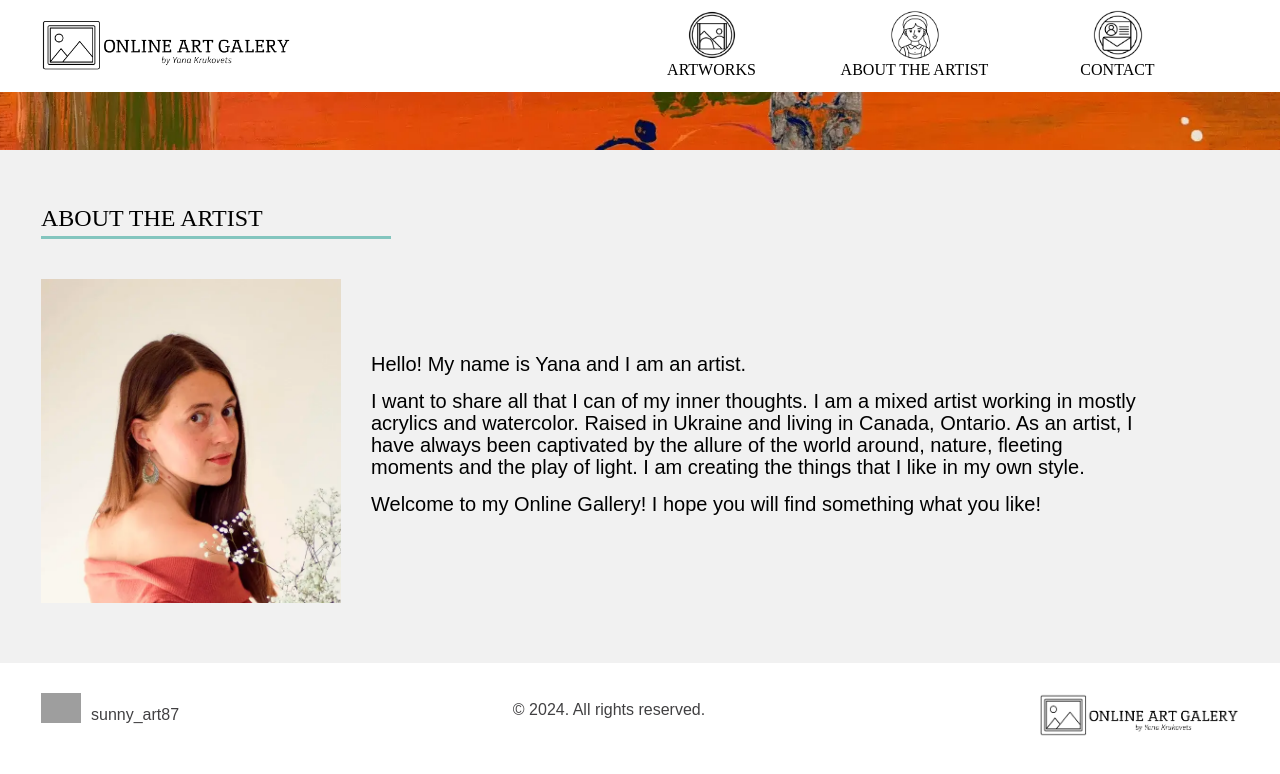
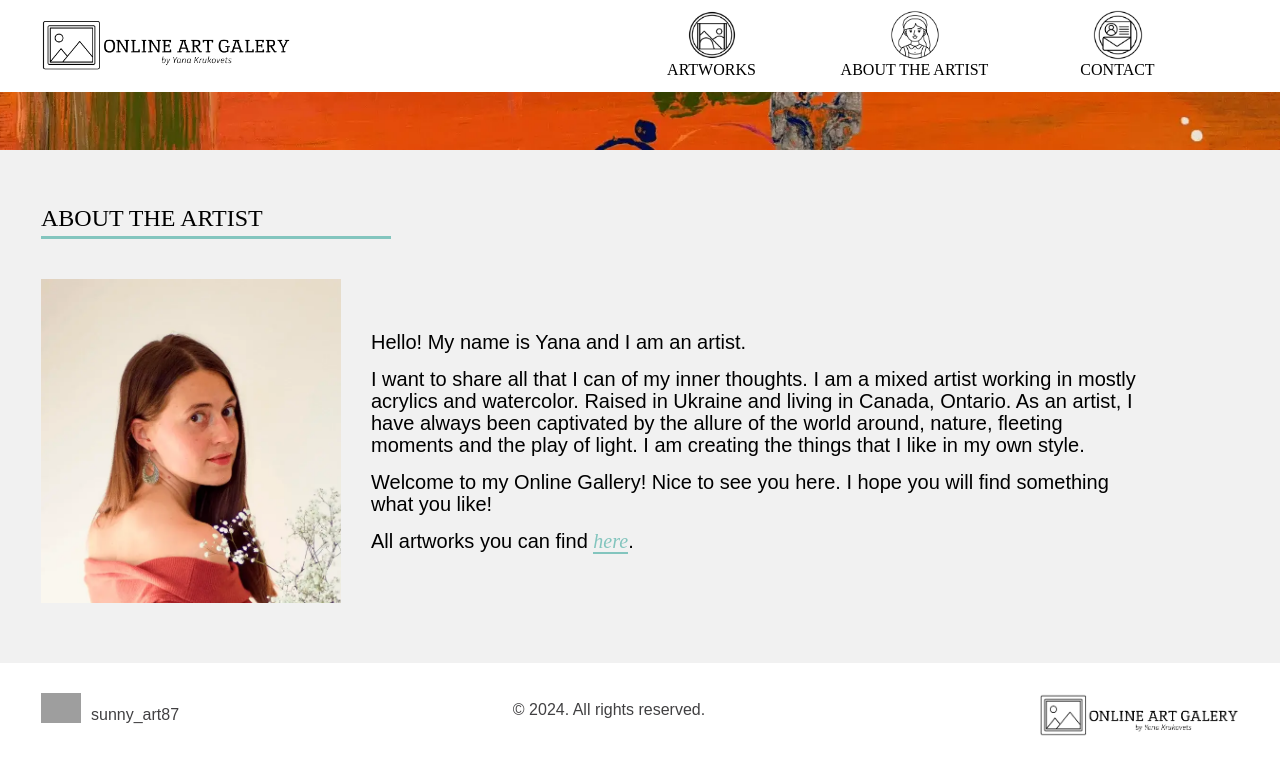
Before and after one commit to YanaKrukovets/gallery, a Next.js app: page /about in a window 1280 px wide. Shown: the top 774 px of the page. Built offline with nearby package versions, Linux system fonts and the light colour scheme; grey boxes are pictures that could not be loaded; a web font is replaced by a local one.

Commit message:
about fix

```diff
--- a/pages/about.js
+++ b/pages/about.js
@@ -72,9 +72,20 @@ export default function About() {
                 nature, fleeting moments and the play of light. I am creating
                 the things that I like in my own style.
               </p>
-              <p className="mb-[15px]" role="heading">
-                Welcome to my Online Gallery! I hope you will find something
-                what you like!
+              <p className="mb-[15px]">
+                Welcome to my Online Gallery! Nice to see you here. I hope you
+                will find something what you like!
+              </p>
+              <p className="text-[20px]">
+                All artworks you can find{" "}
+                <a
+                  role="link"
+                  className="border-b-[2px] border-green max-w-[350px] font-inka text-green"
+                  href="/artworks"
+                >
+                  <i>here</i>
+                </a>
+                .
               </p>
             </div>
           </div>
```
